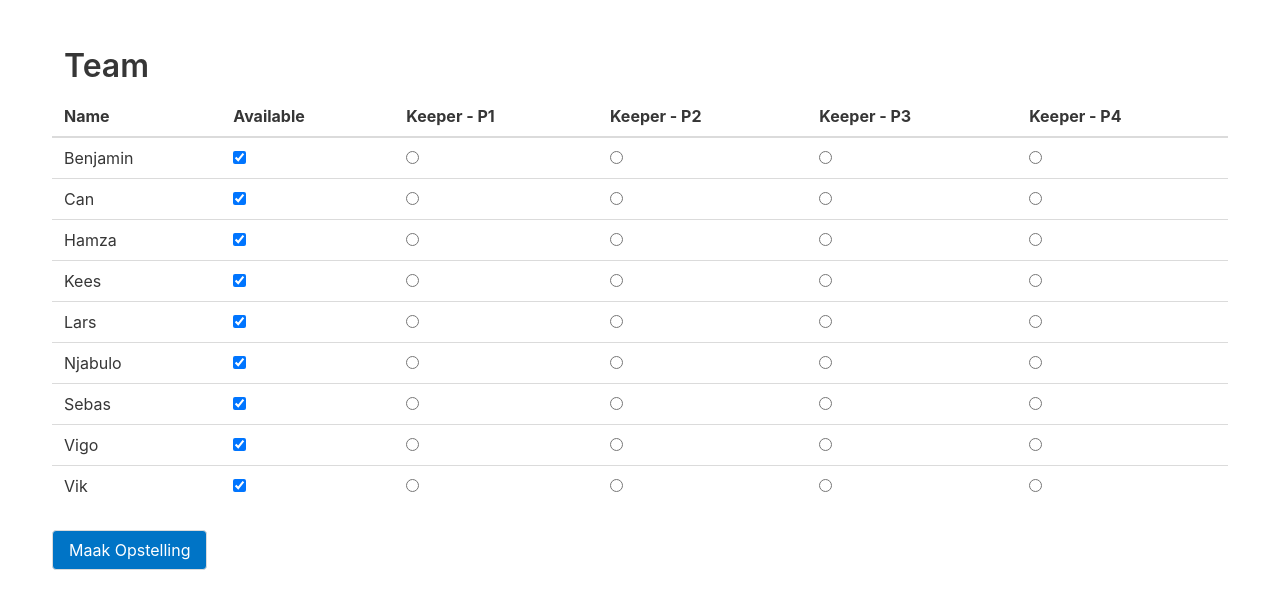
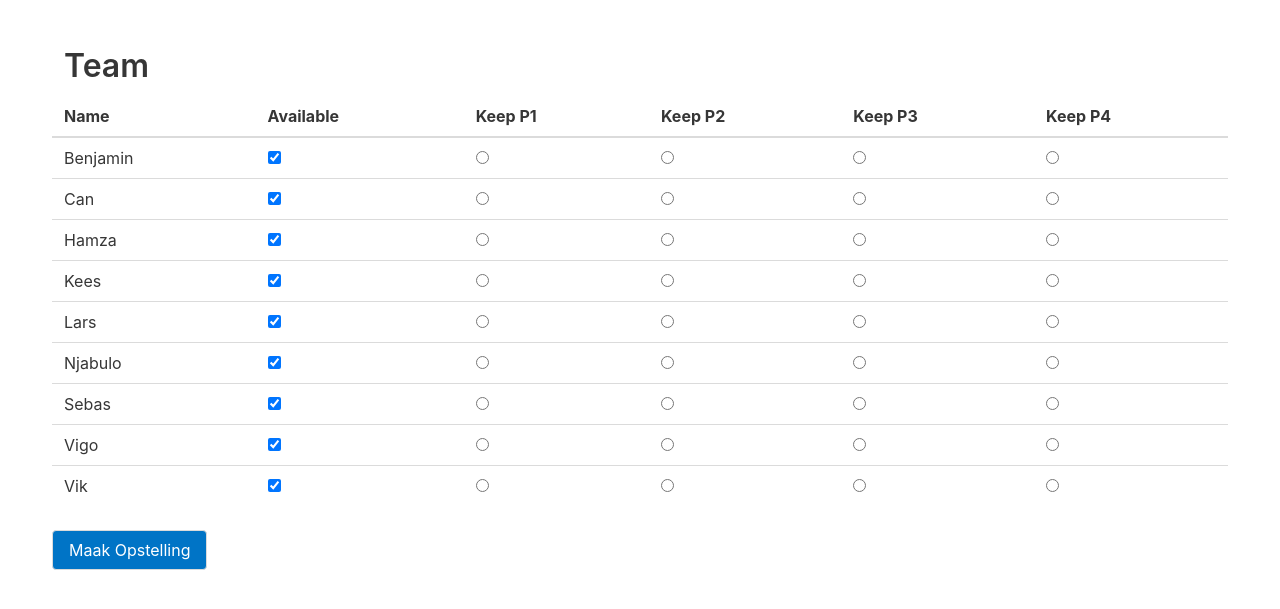
Before and after one commit to qlandman/opstelling, a FastAPI app: page / in a window 1280 px wide. Shown: the part 52-661 px from the top of the page. Run offline with FastAPI, Linux system fonts and the light colour scheme; some libraries are stand-ins or nearby versions.

Commit message:
Adjusted keeper name columns

```diff
--- a/app/templates/base.html
+++ b/app/templates/base.html
@@ -31,10 +31,10 @@
                         <tr>
                             <th>Name</th>
                             <th>Available</th>
-                            <th>Keeper - P1</th>
-                            <th>Keeper - P2</th>
-                            <th>Keeper - P3</th>
-                            <th>Keeper - P4</th>
+                            <th>Keep P1</th>
+                            <th>Keep P2</th>
+                            <th>Keep P3</th>
+                            <th>Keep P4</th>
                         </tr>
                     </thead>
                     <tbody>
```
